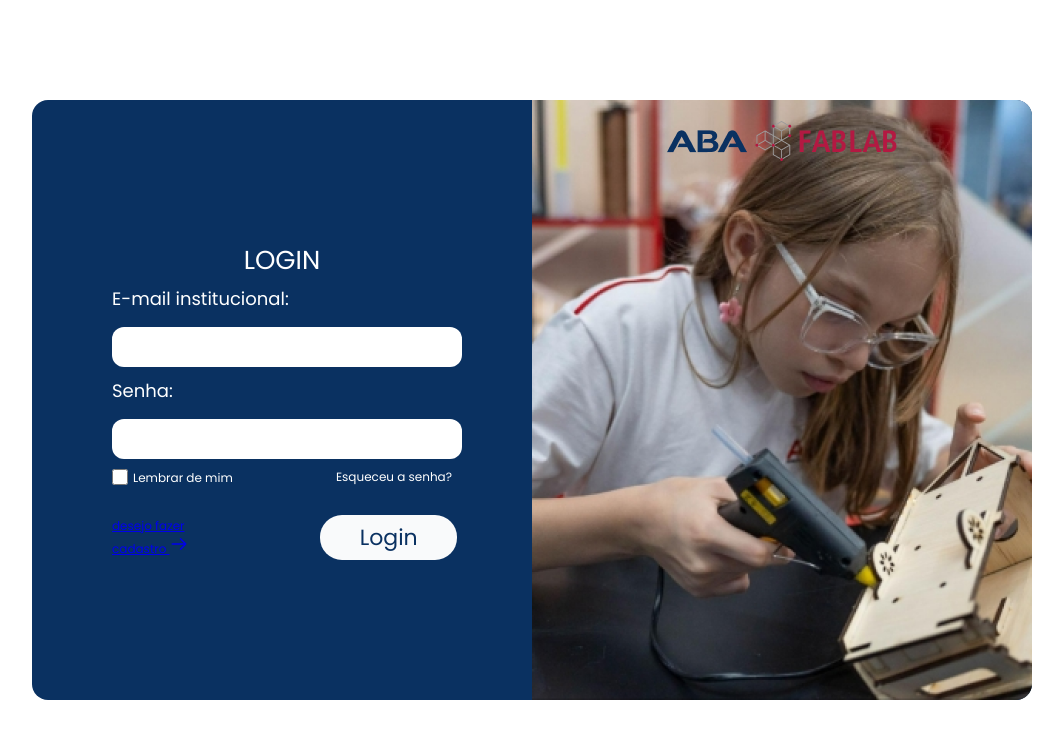
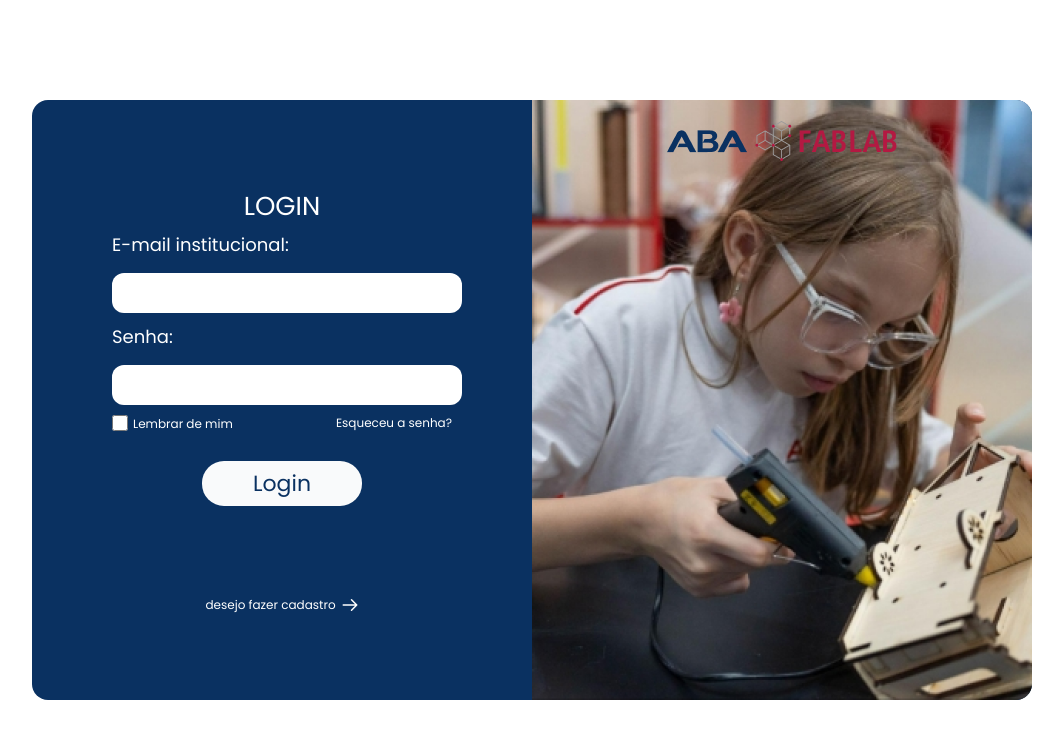
Before and after one commit to Janielson-Anjos/login-cadastro-react, a React (Vite) app: page /login in a window 1280 px wide. Shown: the top 738 px of the page, without its empty margins (108-1171 px from the left). Built offline with nearby package versions, Linux system fonts and the light colour scheme.

Commit message:
feat: correção e implementação do cadastro e login

```diff
--- a/src/components/cadastro/Cadastro.tsx
+++ b/src/components/cadastro/Cadastro.tsx
@@ -6,7 +6,7 @@ import { useState, useEffect } from "react";
 import axios from "axios";
 import {Link} from 'react-router-dom'
 
-const BASE_URL = "http://localhost:3001/Usuario";
+const BASE_URL = "http://localhost:3000/Usuario";
 
 interface Usuario {
   nome: string;
@@ -61,9 +61,9 @@ const Cadastro: React.FC = () => {
           <input type="password" value={novoUsuario.senha}
             onChange={(e) => setNovoUsuario({ ...novoUsuario, senha: e.target.value })} />
         </div>
-        <div className='form-cta'>
-          <button className='btn-login' onClick={criarUsuario}>Cadastrar</button>
-          <a className='a-cadastro'> <Link to='/login'> <HiOutlineArrowLeft style={{ fontSize: '18px' }} /> desejo fazer login </Link></a>
+        <div className='form-cta-cadastro'>
+          <button className='btn-cadastro' onClick={criarUsuario}>Cadastrar</button>
+          <Link to='/login'> <HiOutlineArrowLeft style={{ fontSize: '18px' }} /> desejo fazer login </Link>
         </div>
       </section>
     </main>
--- a/src/components/cadastro/cadastro.css
+++ b/src/components/cadastro/cadastro.css
@@ -107,7 +107,7 @@ input {
   transition: color 0.4s ease;
 }
 
-.form-cta {
+.form-cta-cadastro {
   display: flex;
   align-items: center;
   margin-top: 29px;
@@ -117,7 +117,7 @@ input {
   margin-left: 60px;
 }
 
-.btn-login {
+.btn-cadastro {
   display: flex;
   justify-content: center;
   align-items: center;
@@ -139,15 +139,28 @@ input {
   text-decoration: none;
   color: #FFFFFF;
   font-size: 12px;
+  a{
+    text-decoration: none;
+
+  }
 }
 
-.btn-login:hover {
+a{
+  text-decoration: none;
+  display: flex;
+  align-items: center;
+  gap: 5px;
+  font-size: 12px;
+  color: #FFFFFF;
+}
+
+.btn-cadastro:hover {
   color: #FFFFFF;
   background-color: #0c6b94;
   transition: background-color 0.4s ease;
 }
 
-.a-cadastro:hover {
+a:hover {
   color: #dfdfdf;
   transition: color 0.4s ease;
 }
--- a/src/components/login/Login.tsx
+++ b/src/components/login/Login.tsx
@@ -21,7 +21,7 @@ const Login: React.FC = () => {
             alert("Login bem-sucedido!");
         } catch (error) {
             console.error("Erro ao realizar login:", error);
-            // Aqui você pode mostrar uma mensagem de erro ao usuário
+
         }
     }
 
@@ -46,7 +46,7 @@ const Login: React.FC = () => {
                 </div>
                 <div className="form-cta">
                     <button className="btn-login" type="button" onClick={loginUsuario} >Login</button>
-                    <a className="a-cadastro"> <Link to='/cadastro'> desejo fazer cadastro <HiOutlineArrowRight style={{ fontSize: '18px'}} /></Link>
+                    <a className="a-login"> <Link to='/cadastro'> desejo fazer cadastro <HiOutlineArrowRight style={{ fontSize: '18px'}} /></Link>
                     </a>
                 </div>
             </section>
--- a/src/components/login/login.css
+++ b/src/components/login/login.css
@@ -125,6 +125,9 @@ input {
   gap: 90px;
   align-items: center;
   margin-top: 29px;
+  a{
+    text-decoration: none;
+  }
 }
 
 .btn-login {
@@ -143,7 +146,7 @@ input {
   color: #0A3161;
 }
 
-.a-cadastro {
+.a-login {
   display: flex;
   gap: 4px;
   text-decoration: none;
@@ -157,7 +160,7 @@ input {
   transition: background-color 0.4s ease;
 }
 
-.a-cadastro:hover {
+.a-login:hover {
   color: #dfdfdf;
   transition: color 0.4s ease;
 }
--- a/src/index.css
+++ b/src/index.css
@@ -18,7 +18,7 @@
   color: #646cff;
   text-decoration: inherit;
 } */
-a:hover {
+/* a:hover {
   color: #535bf2;
 }
 
@@ -65,4 +65,4 @@ button:focus-visible {
   button {
     background-color: #f9f9f9;
   }
-}
+} */
```
